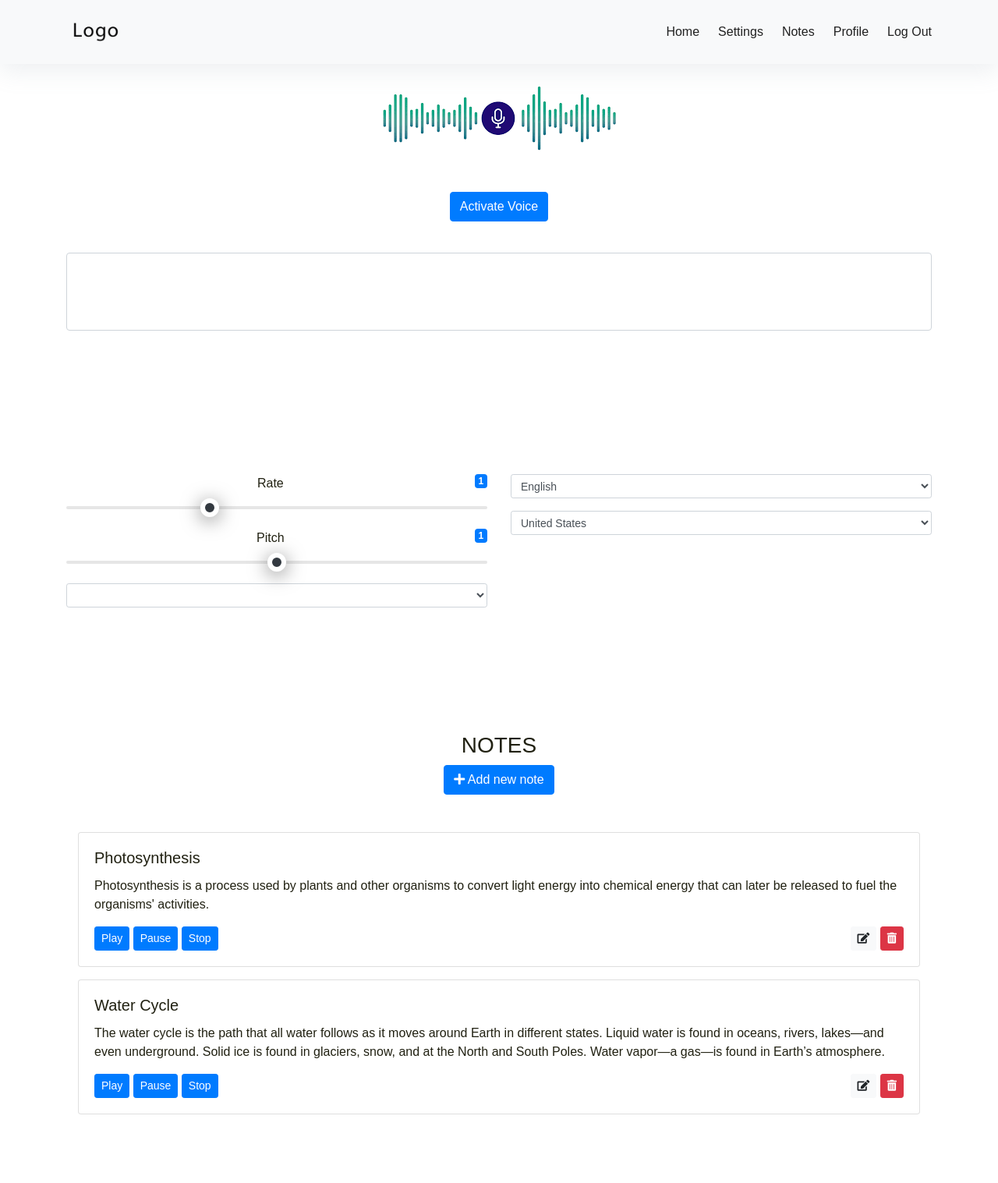
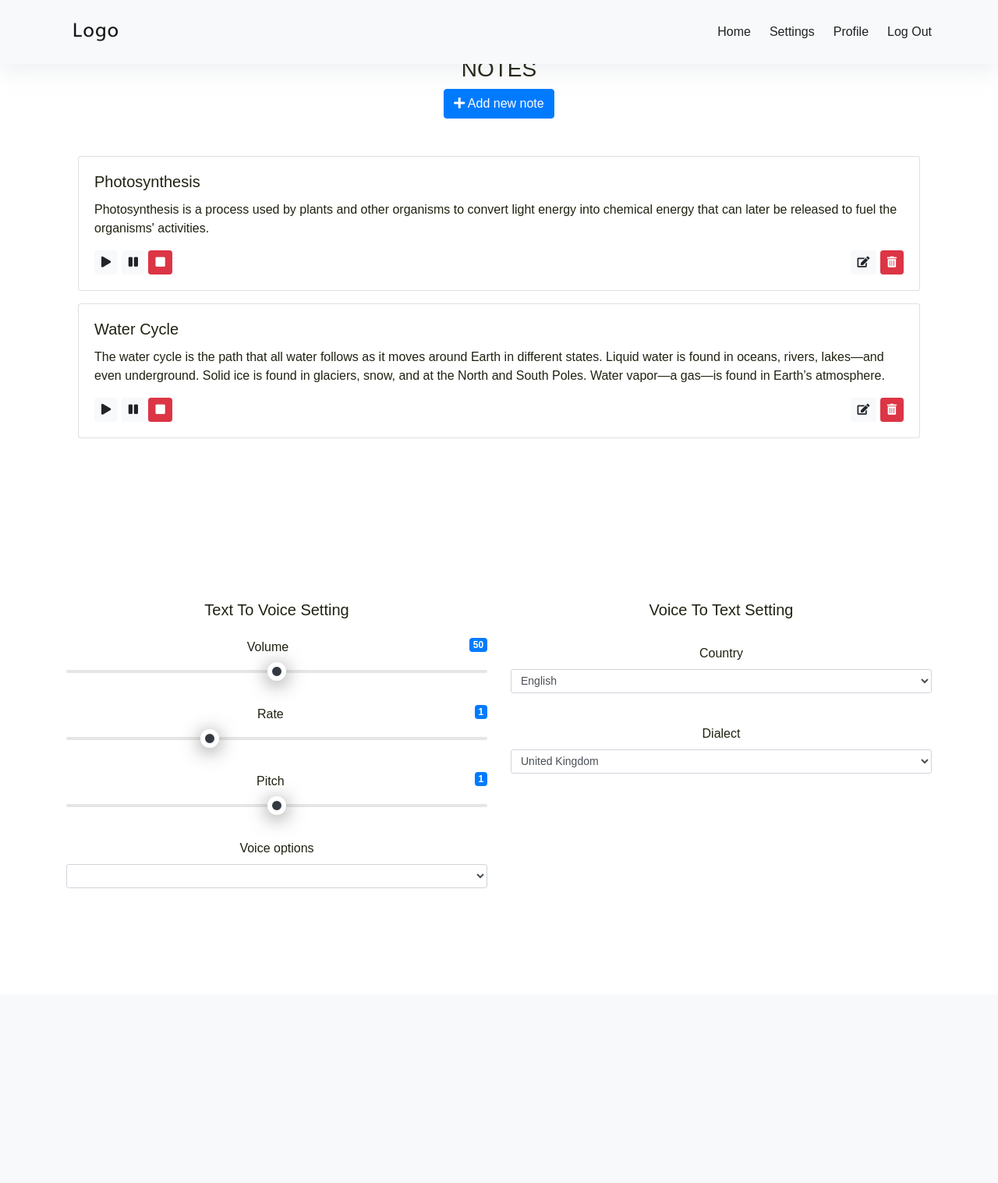
Before and after one commit to JasbirCodeSpace/VoiceNotes, a Django app: page / in a window 1280 px wide. Shown: the whole page at 78% size. After the commit the page ends 1139 px from the top, so only its background shows below. Run offline with Django 3.2, Linux system fonts and the light colour scheme; a user stored in the database is signed in; data comes from the database, SQL or seed files in the repository; lists and menus that the app fills with data are empty; some libraries are stand-ins or nearby versions.

Commit message:
Other changes

```diff
--- a/notes/forms.py
+++ b/notes/forms.py
@@ -3,11 +3,15 @@ from .models import Note
 
 
 class NoteForm(forms.ModelForm):
-	class Meta:
-		model = Note
-		fields = '__all__'
-		exclude = ['user']
-		widgets = {
+    # def __init__(self, *args, **kwargs):
+    #     super().__init__(*args, **kwargs)
+    #     self.fields['title'].widget.attrs.update({'class': 'speech-input'})
+
+    class Meta:
+        model = Note
+        fields = '__all__'
+        exclude = ['user']
+        widgets = {
             'tags': forms.TextInput(
                 attrs={
                     'data-role':'tagsinput',
--- a/notes/static/notes/css/base.css
+++ b/notes/static/notes/css/base.css
@@ -316,3 +316,11 @@ textarea{
           transform: translateY(-50%);
   will-change: left;
 }
+
+
+
+@media only screen and (max-width: 768px) {
+section{
+  margin-top: 4rem;
+}
+}
--- a/notes/static/notes/js/speechRecognition.js
+++ b/notes/static/notes/js/speechRecognition.js
@@ -1,18 +1,28 @@
-var final_span = document.getElementById('message')
 var langs =
 [['Afrikaans',       ['af-ZA']],
+ ['አማርኛ',           ['am-ET']],
+ ['Azərbaycanca',    ['az-AZ']],
+ ['বাংলা',            ['bn-BD', 'বাংলাদেশ'],
+                     ['bn-IN', 'ভারত']],
  ['Bahasa Indonesia',['id-ID']],
  ['Bahasa Melayu',   ['ms-MY']],
  ['Català',          ['ca-ES']],
  ['Čeština',         ['cs-CZ']],
+ ['Dansk',           ['da-DK']],
  ['Deutsch',         ['de-DE']],
  ['English',         ['en-AU', 'Australia'],
                      ['en-CA', 'Canada'],
                      ['en-IN', 'India'],
+                     ['en-KE', 'Kenya'],
+                     ['en-TZ', 'Tanzania'],
+                     ['en-GH', 'Ghana'],
                      ['en-NZ', 'New Zealand'],
+                     ['en-NG', 'Nigeria'],
                      ['en-ZA', 'South Africa'],
+                     ['en-PH', 'Philippines'],
                      ['en-GB', 'United Kingdom'],
                      ['en-US', 'United States']],
+['हिन्दी',             ['hi-IN']],
  ['Español',         ['es-AR', 'Argentina'],
                      ['es-BO', 'Bolivia'],
                      ['es-CL', 'Chile'],
@@ -34,43 +44,69 @@ var langs =
                      ['es-UY', 'Uruguay'],
                      ['es-VE', 'Venezuela']],
  ['Euskara',         ['eu-ES']],
+ ['Filipino',        ['fil-PH']],
  ['Français',        ['fr-FR']],
+ ['Basa Jawa',       ['jv-ID']],
  ['Galego',          ['gl-ES']],
- ['Hrvatski',        ['hr_HR']],
+ ['ગુજરાતી',           ['gu-IN']],
+ ['Hrvatski',        ['hr-HR']],
  ['IsiZulu',         ['zu-ZA']],
  ['Íslenska',        ['is-IS']],
  ['Italiano',        ['it-IT', 'Italia'],
                      ['it-CH', 'Svizzera']],
+ ['ಕನ್ನಡ',             ['kn-IN']],
+ ['ភាសាខ្មែរ',          ['km-KH']],
+ ['Latviešu',        ['lv-LV']],
+ ['Lietuvių',        ['lt-LT']],
+ ['മലയാളം',          ['ml-IN']],
+ ['मराठी',             ['mr-IN']],
  ['Magyar',          ['hu-HU']],
+ ['ລາວ',              ['lo-LA']],
  ['Nederlands',      ['nl-NL']],
+ ['नेपाली भाषा',        ['ne-NP']],
  ['Norsk bokmål',    ['nb-NO']],
  ['Polski',          ['pl-PL']],
  ['Português',       ['pt-BR', 'Brasil'],
                      ['pt-PT', 'Portugal']],
  ['Română',          ['ro-RO']],
+ ['සිංහල',          ['si-LK']],
+ ['Slovenščina',     ['sl-SI']],
+ ['Basa Sunda',      ['su-ID']],
  ['Slovenčina',      ['sk-SK']],
  ['Suomi',           ['fi-FI']],
  ['Svenska',         ['sv-SE']],
+ ['Kiswahili',       ['sw-TZ', 'Tanzania'],
+                     ['sw-KE', 'Kenya']],
+ ['ქართული',       ['ka-GE']],
+ ['Հայերեն',          ['hy-AM']],
+ ['தமிழ்',            ['ta-IN', 'இந்தியா'],
+                     ['ta-SG', 'சிங்கப்பூர்'],
+                     ['ta-LK', 'இலங்கை'],
+                     ['ta-MY', 'மலேசியா']],
+ ['తెలుగు',           ['te-IN']],
+ ['Tiếng Việt',      ['vi-VN']],
  ['Türkçe',          ['tr-TR']],
- ['български',       ['bg-BG']],
- ['Pусский',         ['ru-RU']],
- ['Српски',          ['sr-RS']],
+ ['اُردُو',            ['ur-PK', 'پاکستان'],
+                     ['ur-IN', 'بھارت']],
+ ['Ελληνικά',         ['el-GR']],
+ ['български',         ['bg-BG']],
+ ['Pусский',          ['ru-RU']],
+ ['Српски',           ['sr-RS']],
+ ['Українська',        ['uk-UA']],
  ['한국어',            ['ko-KR']],
  ['中文',             ['cmn-Hans-CN', '普通话 (中国大陆)'],
                      ['cmn-Hans-HK', '普通话 (香港)'],
                      ['cmn-Hant-TW', '中文 (台灣)'],
                      ['yue-Hant-HK', '粵語 (香港)']],
  ['日本語',           ['ja-JP']],
- ['Lingua latīna',   ['la']]];
+ ['ภาษาไทย',         ['th-TH']]];
 
 for (var i = 0; i < langs.length; i++) {
   select_language.options[i] = new Option(langs[i][0], i);
 }
-select_language.selectedIndex = 6;
+select_language.selectedIndex = 10;
 updateCountry();
-select_dialect.selectedIndex = 6;
-//showInfo('info_start');
-
+select_dialect.selectedIndex = 10;
 function updateCountry() {
   for (var i = select_dialect.options.length - 1; i >= 0; i--) {
     select_dialect.remove(i);
@@ -79,128 +115,30 @@ function updateCountry() {
   for (var i = 1; i < list.length; i++) {
     select_dialect.options.add(new Option(list[i][1], list[i][0]));
   }
+  count =0;
+
   select_dialect.style.visibility = list[1].length == 1 ? 'hidden' : 'visible';
+
 }
-
-var create_email = false;
-var final_transcript = '';
-var recognizing = false;
-var ignore_onend;
-var start_timestamp;
-if (!('webkitSpeechRecognition' in window)) {
-  upgrade();
-} else {
-  start_button.style.display = 'inline-block';
-  var recognition = new webkitSpeechRecognition();
-  recognition.continuous = true;
-  recognition.interimResults = true;
-
-  recognition.onstart = function() {
-    recognizing = true;
-    //showInfo('info_speak_now');
-    // start_img.src = 'mic-animate.gif';
-  };
-
-  recognition.onerror = function(event) {
-    if (event.error == 'no-speech') {
-      // start_img.src = 'mic.gif';
-      //showInfo('info_no_speech');
-      ignore_onend = true;
+    function speakInput(){
+    window.SpeechRecognition = window.webkitSpeechRecognition || window.SpeechRecognition;
+    let finalTranscript = '';
+    let recognition = new window.SpeechRecognition();
+    recognition.lang = select_dialect.value;
+    recognition.interimResults = true;
+    recognition.maxAlternatives = 10;
+    recognition.continuous = true;
+    recognition.onresult = (event) => {
+      let interimTranscript = '';
+      for (let i = event.resultIndex, len = event.results.length; i < len; i++) {
+        let transcript = event.results[i][0].transcript;
+        if (event.results[i].isFinal) {
+          finalTranscript += transcript;
+        } else {
+          interimTranscript += transcript;
+        }
+      }
+      document.getElementById(id).value = finalTranscript;
     }
-    if (event.error == 'audio-capture') {
-      // start_img.src = 'mic.gif';
-      //showInfo('info_no_microphone');
-      ignore_onend = true;
-    }
-    if (event.error == 'not-allowed') {
-      if (event.timeStamp - start_timestamp < 100) {
-        //showInfo('info_blocked');
-      } else {
-        //showInfo('info_denied');
-      }
-      ignore_onend = true;
-    }
-  };
-
-  recognition.onend = function() {
-    recognizing = false;
-    if (ignore_onend) {
-      return;
-    }
-    // start_img.src = 'mic.gif';
-    if (!final_transcript) {
-      //showInfo('info_start');
-      return;
-    }
-    //showInfo('');
-    if (window.getSelection) {
-      window.getSelection().removeAllRanges();
-      var range = document.createRange();
-      range.selectNode(document.getElementById('message'));
-      window.getSelection().addRange(range);
-    }
-  };
-
-  recognition.onresult = function(event) {
-    var interim_transcript = '';
-    for (var i = event.resultIndex; i < event.results.length; ++i) {
-      if (event.results[i].isFinal) {
-        final_transcript += event.results[i][0].transcript;
-      } else {
-        interim_transcript += event.results[i][0].transcript;
-      }
-    }
-    final_transcript = capitalize(final_transcript);
-    final_span.innerHTML = linebreak(final_transcript);
-    interim_span.innerHTML = linebreak(interim_transcript);
-    if (final_transcript || interim_transcript) {
-      showButtons('inline-block');
-    }
-  };
-}
-
-function upgrade() {
-  start_button.style.visibility = 'hidden';
-  //showInfo('info_upgrade');
-}
-
-var two_line = /\n\n/g;
-var one_line = /\n/g;
-function linebreak(s) {
-  return s.replace(two_line, '<p></p>').replace(one_line, '<br>');
-}
-
-var first_char = /\S/;
-function capitalize(s) {
-  return s.replace(first_char, function(m) { return m.toUpperCase(); });
-}
-
-function startButton(event) {
-  if (recognizing) {
-    recognition.stop();
-    return;
+    recognition.start();
   }
-  final_transcript = '';
-  recognition.lang = select_dialect.value;
-  recognition.start();
-  ignore_onend = false;
-  final_span.innerHTML = '';
-  interim_span.innerHTML = '';
-  // start_img.src = 'mic-slash.gif';
-  //showInfo('info_allow');
-  showButtons('none');
-  start_timestamp = event.timeStamp;
-}
-
-// function //showInfo(s) {
-//   if (s) {
-//     for (var child = info.firstChild; child; child = child.nextSibling) {
-//       if (child.style) {
-//         child.style.display = child.id == s ? 'inline' : 'none';
-//       }
-//     }
-//     info.style.visibility = 'visible';
-//   } else {
-//     info.style.visibility = 'hidden';
-//   }
-// }
--- a/notes/static/notes/js/textToVoice.js
+++ b/notes/static/notes/js/textToVoice.js
@@ -1,25 +1,29 @@
-$(".play-voice").click(function(e) {
-    $.ajax({
-        url: "/playNotes",
-        method: 'POST',
-        data: {
-            'id': e.target.id
-        },
-        success: function(result) {
-            console.log('done')
-            console.log(result)
-        }
-    });
-});
+// $(".play-voice").click(function(e) {
+//     $.ajax({
+//         url: "/playNotes",
+//         method: 'POST',
+//         data: {
+//             'id': e.target.id
+//         },
+//         success: function(result) {
+//             console.log('done')
+//             console.log(result)
+//         }
+//     });
+// });
 
 const synth = window.speechSynthesis
 let voices = []
 const voiceSelect = document.getElementById('voice-select')
 const settingForm = document.getElementById('setting-form')
+
 const rate = document.getElementById('rate')
 const rateValueLabel = document.getElementById('rate-value')
 const pitch = document.getElementById('pitch')
 const pitchValueLabel = document.getElementById('pitch-value')
+const volume = document.getElementById('volume')
+const volumeValueLabel = document.getElementById('volume-value')
+
 
 let playButton =  document.getElementsByClassName('play')
 let stopButton =  document.getElementsByClassName('stop')
@@ -70,7 +74,8 @@ const speak = (noteTitle,noteContent) => {
 
 		speakText.rate = rate.value
 		speakText.pitch = pitch.value
-
+		speakText.volume = (volume.value/100).toFixed(2)
+		console.log(speakText.volume)
 		synth.speak(speakText)
 
 	}
@@ -123,4 +128,5 @@ for (var i = 0; i < stopButton.length; i++) {
 
 rate.addEventListener('click',e=>rateValueLabel.textContent = rate.value)
 pitch.addEventListener('click',e=>pitchValueLabel.textContent = pitch.value)
+volume.addEventListener('click',e=>volumeValueLabel.textContent = volume.value)
 // voiceSelect.addEventListener('change',e=>speak())
--- a/notes/templates/notes/base.html
+++ b/notes/templates/notes/base.html
@@ -22,9 +22,9 @@
             crossorigin="anonymous"></script>
         <script src="https://cdnjs.cloudflare.com/ajax/libs/popper.js/1.12.9/umd/popper.min.js" integrity="sha384-ApNbgh9B+Y1QKtv3Rn7W3mgPxhU9K/ScQsAP7hUibX39j7fakFPskvXusvfa0b4Q" crossorigin="anonymous"></script>
         <script src="https://maxcdn.bootstrapcdn.com/bootstrap/4.0.0/js/bootstrap.min.js" integrity="sha384-JZR6Spejh4U02d8jOt6vLEHfe/JQGiRRSQQxSfFWpi1MquVdAyjUar5+76PVCmYl" crossorigin="anonymous"></script>
-        <!-- <script type="text/javascript" src="https://code.jquery.com/jquery-3.5.1.min.js"></script> -->
         <script type="text/javascript" src="{% static 'notes/js/textToVoice.js' %}"></script>
         <script type="text/javascript" src="{% static 'notes/js/speechRecognition.js' %}"></script>
         <script type="text/javascript" src="{% static 'notes/js/main.js' %}"></script>
+        <script type="text/javascript" src="{% static 'notes/js/speech-input.js' %}"></script>
     </body>
 </html>
--- a/notes/templates/notes/navbar.html
+++ b/notes/templates/notes/navbar.html
@@ -11,14 +11,14 @@
                             <div class="collapse navbar-collapse" id="navbarSupportedContent">
                                 <ul class="navbar-nav ml-auto py-4 py-md-0">
                                     <li class="nav-item pl-4 pl-md-0 ml-0 ml-md-4">
-                                        <a class="nav-link" href="#voice-section">Home</a>
+                                        <a class="nav-link" href="#notes-section">Home</a>
                                     </li>
                                     <li class="nav-item pl-4 pl-md-0 ml-0 ml-md-4">
                                         <a class="nav-link" href="#settings">Settings</a>
                                     </li>
-                                    <li class="nav-item pl-4 pl-md-0 ml-0 ml-md-4">
+<!--                                     <li class="nav-item pl-4 pl-md-0 ml-0 ml-md-4">
                                         <a class="nav-link" href="#notes-section">Notes</a>
-                                    </li>
+                                    </li> -->
                                     {% if user.is_authenticated %}
                                   <li class="nav-item pl-4 pl-md-0 ml-0 ml-md-4">
                                         <a class="nav-link" href="{% url 'user-profile' %}">Profile</a>
--- a/notes/templates/notes/notes.html
+++ b/notes/templates/notes/notes.html
@@ -4,7 +4,7 @@
 {% endblock navbar%}
 {% block content %}
 {% include 'notes/navbar.html' %}
-<section id="voice-section" class="py-5">
+<!-- <section id="voice-section" class="py-5">
     <div class="container py-md-4 text-center">
         <img id="voice-section-image" src="{% static 'notes/images/voice.png' %}" class="img-fluid" alt="">
         <div class="last-hit3pvt-inner-content px-lg-5">
@@ -16,46 +16,8 @@
             <textarea class="form-control" id="message" name="message"></textarea>
         </div>
     </div>
-</section>
-<section id="settings" class="py-5">
-    <div class="container py-md-4 text-center">
-        <div class="row">
-            <div class="col-md-6 mx-auto">
-                <form id="text-to-voice-setting-form" >
-                    <div class="form-group">
-                        <label for="rate">Rate</label>
-                        <div id="rate-value" class="badge badge-primary float-right">1</div>
-                        <div class="range">
-                            <input type="range" id="rate" class="custom-range" min="0.5" max="2" value="1" step="0.1">
-                        </div>
-                    </div>
-                    <div class="form-group">
-                        <label for="pitch">Pitch</label>
-                        <div id="pitch-value" class="badge badge-primary float-right">1</div>
-                        <div class="range">
-                            <input type="range" id="pitch" class="custom-range" min="0" max="2" value="1" step="0.1">
-                        </div>
-                    </div>
-                    <div class="form-group">
-                        <select id="voice-select" class="form-control form-control-sm" >
-                        </select>
-                    </div>
-                </form>
-            </div>
-            <div class="col-md-6 mx-auto">
-                <form id="voice-to-text-setting-form">
-                    <div class="form-group">
-                        <select id="select_language" onchange="updateCountry()" class="form-control form-control-sm"></select>
-                    </div>
-                    <div class="form-group">
-                        <select id="select_dialect" class="form-control form-control-sm"></select>
-                    </div>
-                </form>
-            </div>
-        </div>
-    </div>
-</section>
-<section id="notes-section" class="py-5">
+</section> -->
+<section id="notes-section" class="pt-5 py-5 mb-5">
     <div class="container py-md-4">
         <div class="text-center mb-5">
             <h3 class="text-center">NOTES</h3>
@@ -76,9 +38,9 @@
                                 <source src="horse.mp3" type="audio/mpeg">
                                 Your browser does not support the audio element.
                                 </audio> -->
-                            <button class="btn btn-primary btn-sm play note{{note.id}}">Play</button>
-                            <button class="btn btn-primary btn-sm pause note{{note.id}}">Pause</button>
-                            <button class="btn btn-primary btn-sm stop note{{note.id}}">Stop</button>
+                            <button class="btn btn-light btn-sm play note{{note.id}}"><i class="fa fa-play" aria-hidden="true"></i></button>
+                            <button class="btn btn-light btn-sm pause note{{note.id}}"><i class="fa fa-pause" aria-hidden="true"></i></button>
+                            <button class="btn btn-danger btn-sm stop note{{note.id}}"><i class="fa fa-stop" aria-hidden="true"></i></button>
                             <div class="float-right">
                                 <button class="btn btn-light btn-sm edit-note-button" data-url= "{% url 'note-edit' note.id %}" ><i class="fa fa-edit" aria-hidden="true"></i></button>
                                 <button class="btn btn-danger btn-sm delete-note-button" data-url="{% url 'note-delete-confirm' note.id %}"><i class="fa fa-trash-alt" aria-hidden="true"></i></button>
@@ -91,6 +53,56 @@
         {% endfor %}
     </div>
 </section>
+<section id="settings" class="py-5 mb-5">
+    <div class="container py-md-4 text-center">
+        <div class="row">
+            <div class="col-md-6 mx-auto">
+                <h5 class="text-center"> Text To Voice Setting</h5>
+                <form id="text-to-voice-setting-form" >
+                    <div class="form-group pt-3">
+                        <label for="volume">Volume</label>
+                        <div id="volume-value" class="badge badge-primary float-right">50</div>
+                        <div class="range">
+                            <input type="range" id="volume" class="custom-range" min="0" max="100" value="50" step="1">
+                        </div>
+                    </div>
+                    <div class="form-group pt-3">
+                        <label for="rate">Rate</label>
+                        <div id="rate-value" class="badge badge-primary float-right">1</div>
+                        <div class="range">
+                            <input type="range" id="rate" class="custom-range" min="0.5" max="2" value="1" step="0.1">
+                        </div>
+                    </div>
+                    <div class="form-group pt-3">
+                        <label for="pitch">Pitch</label>
+                        <div id="pitch-value" class="badge badge-primary float-right">1</div>
+                        <div class="range">
+                            <input type="range" id="pitch" class="custom-range" min="0" max="2" value="1" step="0.1">
+                        </div>
+                    </div>
+                    <div class="form-group pt-3">
+                        <label for="voice-select">Voice options</label>
+                        <select id="voice-select" class="form-control form-control-sm" >
+                        </select>
+                    </div>
+                </form>
+            </div>
+            <div class="col-md-6 mx-auto">
+                <h5 class="text-center"> Voice To Text Setting</h5>
+                <form id="voice-to-text-setting-form">
+                    <div class="form-group pt-4">
+                        <label for="select_language"> Country </label>
+                        <select id="select_language" onchange="updateCountry()" class="form-control form-control-sm"></select>
+                    </div>
+                    <div class="form-group pt-4">
+                        <label for="select_dialect"> Dialect </label>
+                        <select id="select_dialect" class="form-control form-control-sm"></select>
+                    </div>
+                </form>
+            </div>
+        </div>
+    </div>
+</section>
 <div class="modal fade" id="modal-note">
     <div class="modal-dialog">
         <div class="modal-content">
```
